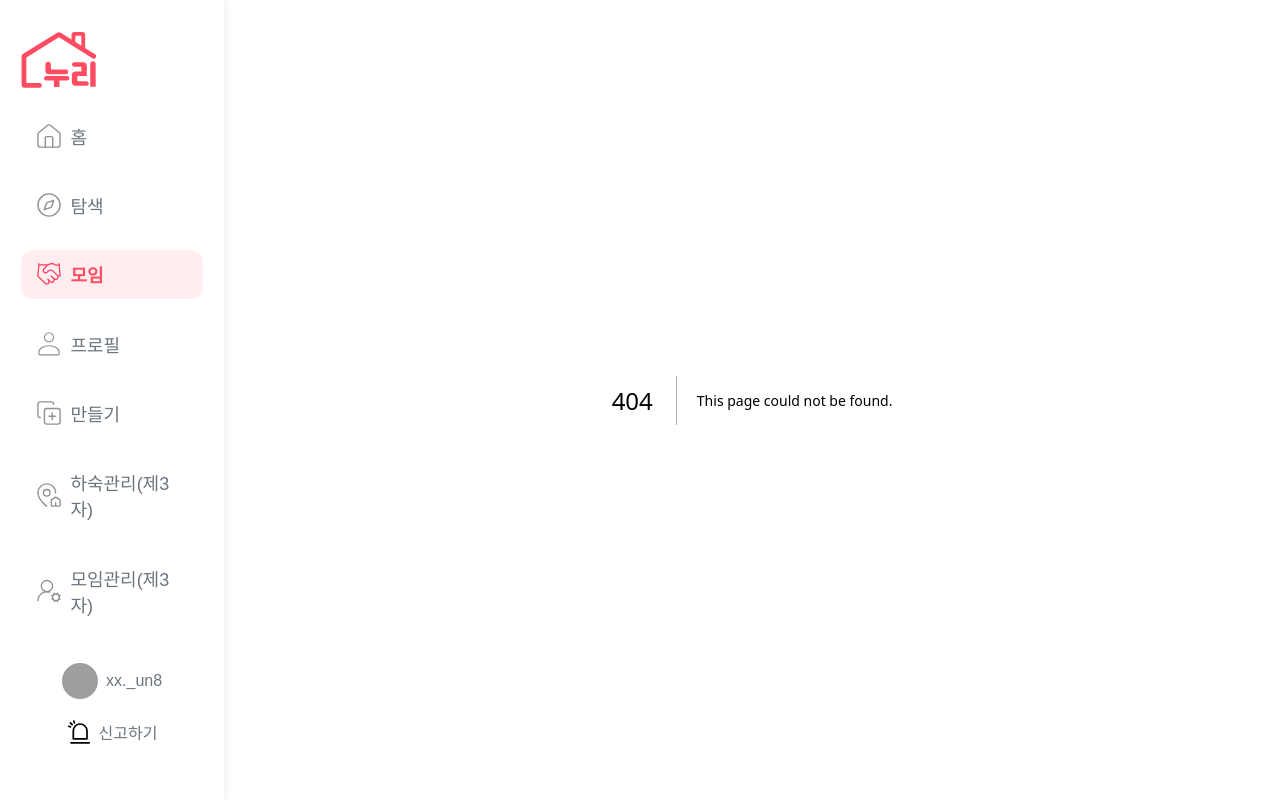
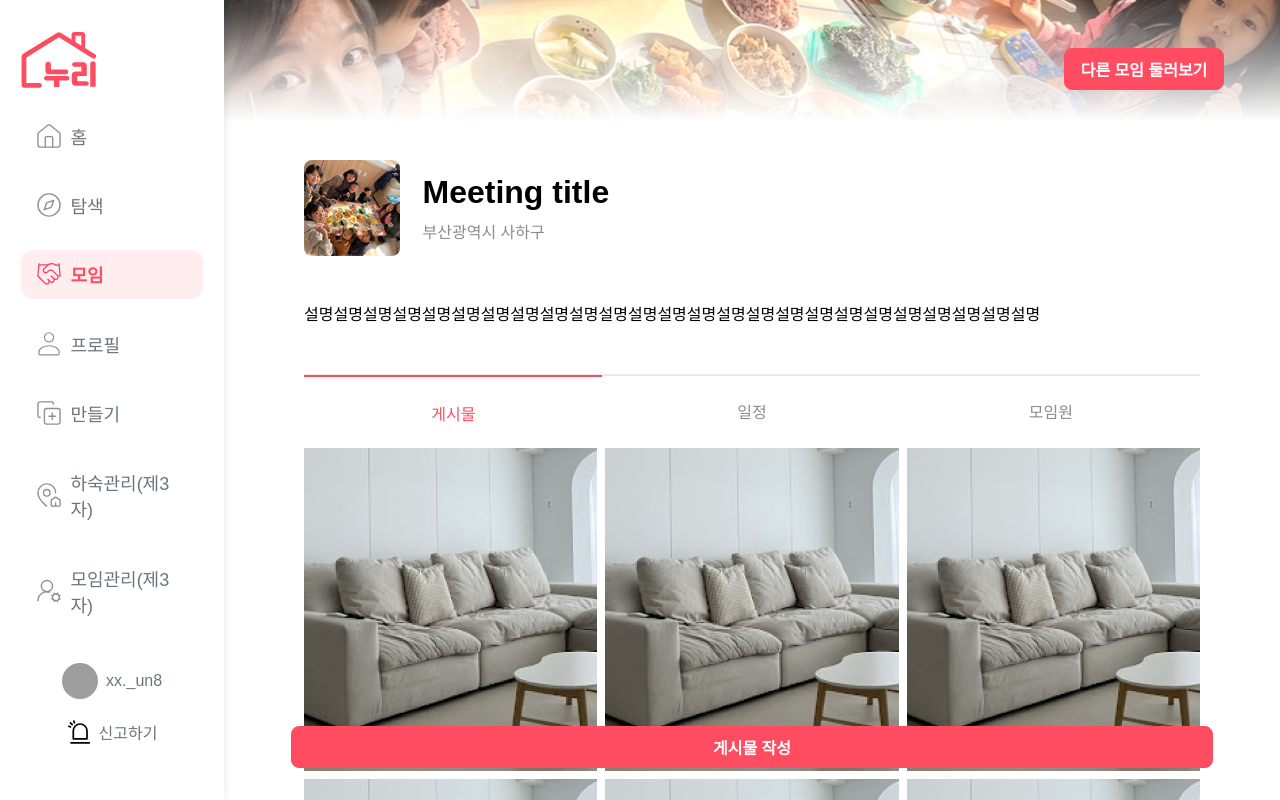
Before and after one commit to Team-Solvit/Nuri-Client, a Next.js app: page /meetings/1 in a window 1280 px wide. Before the commit this address had no page. Built offline with nearby package versions, Linux system fonts and the light colour scheme; grey boxes are pictures that could not be loaded.

Commit message:
feat(#13) :: 모임 가입상태 페이지 퍼블리싱 완료

```diff
--- /dev/null
+++ b/src/app/meetings/[id]/page.tsx
@@ -0,0 +1,14 @@
+"use client"
+import Meeting from "@/containers/meetings/Meeting/ui";
+import {useModalStore} from "@/store/modal";
+import MeetingLeave from "@/containers/meetings/MeetingLeave/ui";
+
+export default function MeetingModal() {
+	const {isOpen} = useModalStore();
+	return (
+		<>
+			<Meeting/>
+			{isOpen && <MeetingLeave/>}
+		</>
+	)
+}
--- a/src/components/ui/meeting-member/index.tsx
+++ b/src/components/ui/meeting-member/index.tsx
@@ -2,6 +2,9 @@ import * as S from "./style"
 import Profile from "@/assets/meeting/member-profile.png"
 import Image from "next/image"
 import {useRouter} from "next/navigation";
+import Square from "@/components/ui/button/square";
+import React from "react";
+import {useModalStore} from "@/store/modal";
 
 export const MeetingMember = () => {
 	const fakeData = [
@@ -14,6 +17,11 @@ export const MeetingMember = () => {
 	const memberClick = (id: number) => {
 		router.push(`/user/${id}`)
 	}
+	const {open} = useModalStore();
+	const leaveCheck = (e: React.MouseEvent) => {
+		e.stopPropagation();
+		open();
+	}
 	return (
 		<S.MeetingMemberContainer>
 			{fakeData.map(member => (
@@ -24,6 +32,10 @@ export const MeetingMember = () => {
 					<S.NameBox>
 						<S.Name>{member.name}</S.Name>
 						<S.Count>게시물 {member["게시물"]} 팔로워 {member["팔로워"]} 팔로우 {member["팔로우"]}</S.Count>
+						<S.Leave onClick={(e) => leaveCheck(e)}>
+							<Square text={"탈퇴"} onClick={() => {
+							}} status={true} width={"max-content"}/>
+						</S.Leave>
 					</S.NameBox>
 				</S.Member>
 			))}
--- a/src/components/ui/meeting-member/style.ts
+++ b/src/components/ui/meeting-member/style.ts
@@ -33,7 +33,8 @@ export const NameBox = styled.div`
   display: flex;
   flex-direction: column;
   gap: 0.5rem;
-  width: 68%;
+  width: 75%;
+  position: relative;
 `
 export const Name = styled.p`
   font-size: ${fontSizes.Body};
@@ -42,3 +43,8 @@ export const Count = styled.p`
   font-size: ${fontSizes.Caption};
   color: ${colors.gray};
 `
+export const Leave = styled.div`
+  position: absolute;
+  right: 0;
+  bottom: 0;
+`
--- /dev/null
+++ b/src/containers/meetings/Meeting/style.ts
@@ -0,0 +1,140 @@
+import styled from "@emotion/styled";
+import {colors, fontSizes, radius} from "@/styles/theme";
+
+export const ModalContainer = styled.div`
+  width: 100%;
+  height: 100%;
+  position: relative;
+  display: flex;
+  flex-direction: column;
+  align-items: center;
+  overflow-y: auto;
+  overflow-x: hidden;
+  /* 기본적으로 스크롤바 숨기기 */
+  scrollbar-width: none; /* Firefox */
+  -ms-overflow-style: none; /* IE, Edge */
+
+  &::-webkit-scrollbar {
+    width: 0px;
+    height: 0px;
+  }
+
+`
+export const Banner = styled.div`
+  width: calc(100% + 6rem);
+  height: 10rem;
+  background-color: #F8F8F8;
+  position: absolute;
+  top: -2rem;
+  left: -3rem;
+  overflow: hidden;
+  border-radius: ${radius.md} ${radius.md} 0 0;
+`
+export const Gradient = styled.div`
+  width: 100%;
+  height: 100%;
+  position: absolute;
+  top: 0;
+  left: 0;
+  background: linear-gradient(360deg, #FFF 3.98%, rgba(102, 102, 102, 0.00) 96.56%);
+
+`
+
+export const Content = styled.div`
+  padding: 2rem 5rem;
+  width: 100%;
+  display: flex;
+  flex-direction: column;
+  gap: 2rem;
+  margin-top: 8rem;
+`
+
+export const TitleBox = styled.div`
+  display: flex;
+  justify-content: space-between;
+  align-items: center;
+  margin-bottom: 1rem;
+`
+export const Info = styled.div`
+  display: flex;
+  gap: 1.4rem;
+  align-items: center;
+  width: 80%;
+
+`
+export const ImgBox = styled.div`
+  width: 6rem;
+  height: 6rem;
+  border-radius: ${radius.md};
+  position: relative;
+  overflow: hidden;
+`
+export const Name = styled.div`
+  display: flex;
+  flex-direction: column;
+  gap: 0.5rem;
+
+  & > h3 {
+    font-size: ${fontSizes.H2};
+    font-weight: 600
+  }
+
+  & > p {
+    font-size: ${fontSizes.Body};
+    color: ${colors.gray};
+  }
+`
+export const Description = styled.p`
+  font-size: ${fontSizes.Body};
+  color: ${colors.text};
+  margin-bottom: 1rem;
+  line-height: 140%;
+`
+export const Nav = styled.div<{ isSelected: number }>`
+  display: flex;
+  width: calc(100% - 10rem);
+  margin: 0 auto;
+  align-items: center;
+  justify-content: space-around;
+  font-size: ${fontSizes.Body};
+  color: ${colors.gray};
+  gap: 0.5rem;
+  border-top: 2px solid ${colors.line};
+  font-weight: 550;
+  position: relative;
+
+  & > div:nth-of-type(1) {
+    left: 0;
+  }
+
+  & > div:nth-of-type(${(props) => props.isSelected}) {
+    border-top: 2px solid ${colors.primary};
+    transition: all 0.1s ease-in-out;
+    color: ${colors.primary};
+  }
+
+  & > div:nth-of-type(3) {
+    right: 0;
+  }
+`
+export const PBox = styled.div`
+  position: absolute;
+  top: -1px;
+  padding: 1.5rem 5rem;
+  width: 33.3%;
+  text-align: center;
+
+  & > p {
+    cursor: pointer;
+  }
+`
+export const BtnBox = styled.div`
+  position: fixed;
+  bottom: 4%;
+`
+export const BackBtnBox = styled.div`
+  position: absolute;
+  top: 50%;
+  right: 9%;
+  z-index: 1;
+`
--- /dev/null
+++ b/src/containers/meetings/Meeting/ui.tsx
@@ -0,0 +1,65 @@
+"use client"
+
+import * as S from "./style"
+import Image from "next/image";
+import BannerImg from "@/assets/meeting/banner.png"
+import Square from "@/components/ui/button/square";
+import MeetingProfile from "@/assets/meeting/profile.png";
+import {useState} from "react";
+import MeetingPost from "@/components/ui/meting-post";
+import MeetingCalender from "@/components/ui/meeting-calender";
+import {MeetingMember} from "@/components/ui/meeting-member";
+import {useRouter} from "next/navigation";
+
+export default function Meeting() {
+	const [selected, setSelected] = useState(1);
+	const router = useRouter();
+	const handleBack = () => {
+		router.push("/meetings");
+	}
+	return (
+		<S.ModalContainer>
+			<S.Banner>
+				<Image style={{objectFit: "cover"}} src={BannerImg} alt={"banner"} fill/>
+				<S.Gradient/>
+				<S.BackBtnBox>
+					<Square text={"다른 모임 둘러보기"} onClick={handleBack} status={true} width={"max-content"}/>
+				</S.BackBtnBox>
+			</S.Banner>
+			<S.Content>
+				<S.TitleBox>
+					<S.Info>
+						<S.ImgBox>
+							<Image src={MeetingProfile} alt="meeting" fill/>
+						</S.ImgBox>
+						<S.Name>
+							<h3>Meeting title</h3>
+							<p>부산광역시 사하구</p>
+						</S.Name>
+					</S.Info>
+				</S.TitleBox>
+				<S.Description>
+					설명설명설명설명설명설명설명설명설명설명설명설명설명설명설명설명설명설명설명설명설명설명설명설명설명
+				</S.Description>
+			</S.Content>
+			<S.Nav isSelected={selected}>
+				<S.PBox>
+					<p onClick={() => setSelected(1)}>게시물</p>
+				</S.PBox>
+				<S.PBox>
+					<p onClick={() => setSelected(2)}>일정</p>
+				</S.PBox>
+				<S.PBox>
+					<p onClick={() => setSelected(3)}>모임원</p>
+				</S.PBox>
+			</S.Nav>
+			{selected === 1 && <MeetingPost/>}
+			{selected === 1 && <S.BtnBox>
+        <Square text={"게시물 작성"} status={true} width={"calc(84.5vw - 10rem)"} onClick={() => {
+				}}/>
+      </S.BtnBox>}
+			{selected === 2 && <MeetingCalender/>}
+			{selected === 3 && <MeetingMember/>}
+		</S.ModalContainer>
+	)
+}
--- /dev/null
+++ b/src/containers/meetings/MeetingLeave/style.ts
@@ -0,0 +1,52 @@
+import styled from "@emotion/styled";
+import {colors, fontSizes, radius} from "@/styles/theme";
+
+export const MeetingLeaveContainer = styled.div`
+  width: 30vw;
+  padding: 2rem;
+  display: flex;
+  flex-direction: column;
+  gap: 1rem;
+`
+export const Title = styled.h3`
+  font-size: ${fontSizes.H3};
+  font-weight: 600;
+  color: ${colors.text};
+
+  & > span {
+    color: ${colors.primary};
+  }
+`
+export const Text = styled.p`
+  font-size: ${fontSizes.Body};
+  color: ${colors.text};
+`
+export const ButtonContainer = styled.div`
+  display: grid;
+  grid-template-columns: 1fr 1fr;
+  gap: 1rem;
+  align-items: center;
+  width: 100%;
+`
+
+export const CancelBtn = styled.div<{ $width?: string }>`
+  display: flex;
+  align-items: center;
+  justify-content: center;
+  cursor: pointer;
+  background-color: ${colors.line};
+  color: ${colors.gray};
+  border-radius: ${radius.md};
+  padding: 8px 16px;
+  width: ${(props) => props.$width || 'auto'};
+  transition: background-color 0.2s ease-in-out;
+
+  &:hover {
+    background-color: #d6d6d6;
+  }
+`;
+
+export const Name = styled.span`
+  font-size: ${fontSizes.Body};
+  font-weight: 600;
+`;
--- /dev/null
+++ b/src/containers/meetings/MeetingLeave/ui.tsx
@@ -0,0 +1,23 @@
+import * as S from "./style"
+import Modal from "@/components/layout/modal";
+import Square from "@/components/ui/button/square";
+import {useModalStore} from "@/store/modal";
+
+export default function MeetingLeave() {
+	const {close} = useModalStore();
+	return (
+		<Modal>
+			<S.MeetingLeaveContainer>
+				<S.Title>모임 <span>탈퇴</span></S.Title>
+				<S.Text>모임에서 탈퇴하시겠습니까?</S.Text>
+				<S.ButtonContainer>
+					<S.CancelBtn onClick={close} $width={"100%"}>
+						<S.Name>취소</S.Name>
+					</S.CancelBtn>
+					<Square text={"탈퇴"} onClick={() => {
+					}} status={true} width={"100%"}/>
+				</S.ButtonContainer>
+			</S.MeetingLeaveContainer>
+		</Modal>
+	)
+}
```
